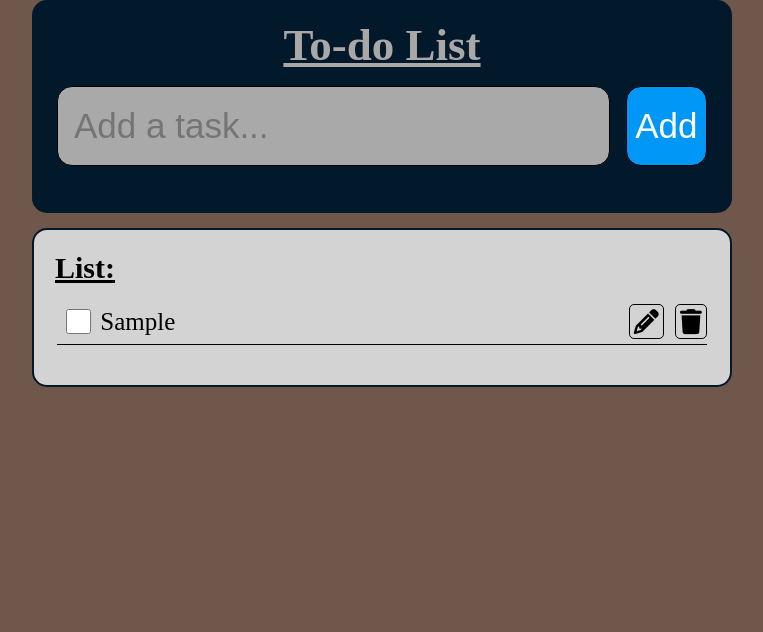
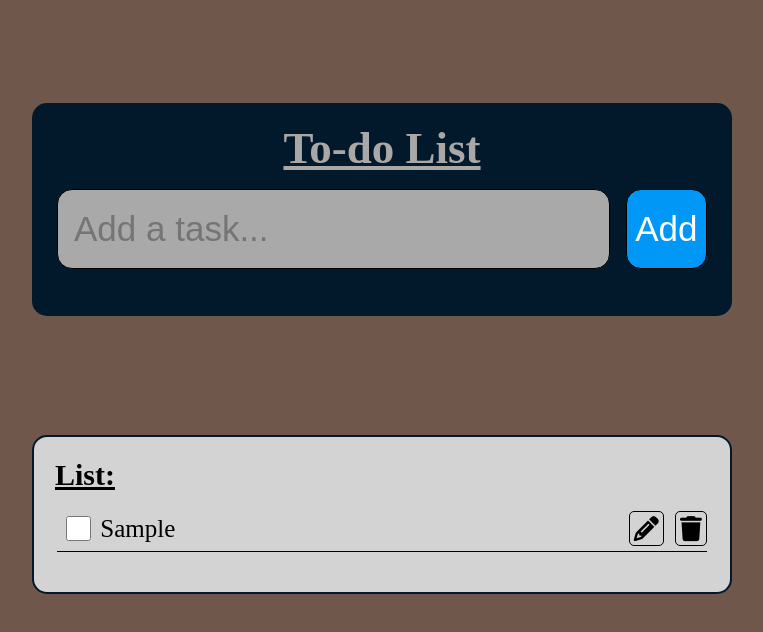
Before and after one commit to Coisdt/7---to-do-list--challenge-, a plain HTML site: page index.html in a window 1280 px wide. Both pictures are taken after typing "Sample" into the empty fields and a click on the button "Add". Shown: the whole page, without its empty margins (258-1021 px from the left). Drawn offline with Linux system fonts and the light colour scheme.

Commit message:
css update

```diff
--- a/app.js
+++ b/app.js
@@ -58,11 +58,12 @@ function addItem() {
       if (completedItem) {
         completedListContainer.classList.add("show-list");
       }
+
       // move completed task back to ToDoList
       completedItem.addEventListener("click", () => {
         checkbox.addEventListener("click", () => {
           toDoList.appendChild(completedItem);
-          completedItem.classList.remove('completed')
+          completedItem.classList.remove("completed");
           // =================================bug - when completed item is returned to list and then clicked again, it does nothing
         });
       });
--- a/style.css
+++ b/style.css
@@ -15,11 +15,9 @@ body {
 }
 
 .center {
-  display: flex;
-  flex-direction: column;
-  /* justify-content: center; */
+  display: grid;
+  justify-content: center;
   gap: 15px;
-  /* align-items: center; */
   height: 100vh;
 }
 
@@ -90,12 +88,13 @@ body {
   word-wrap: break-word;
   background-color: lightgrey;
   padding: 21px;
-  place-self: center;
+  /* place-self: center; */
   border: 2px solid var(--background-clr);
   height: fit-content;
   width: 700px;
   border-radius: 15px;
   display: none;
+  align-self: start;
 }
 
 .list-title {
```
